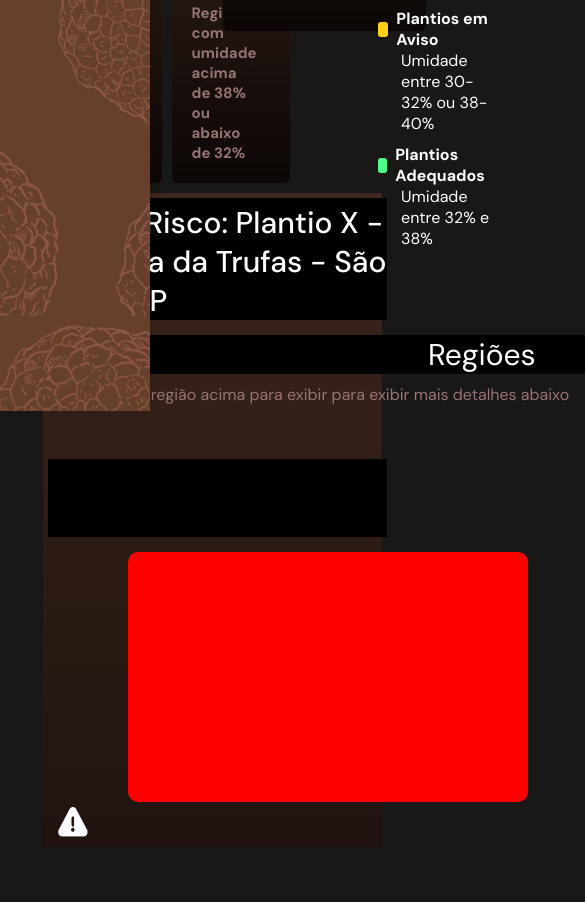
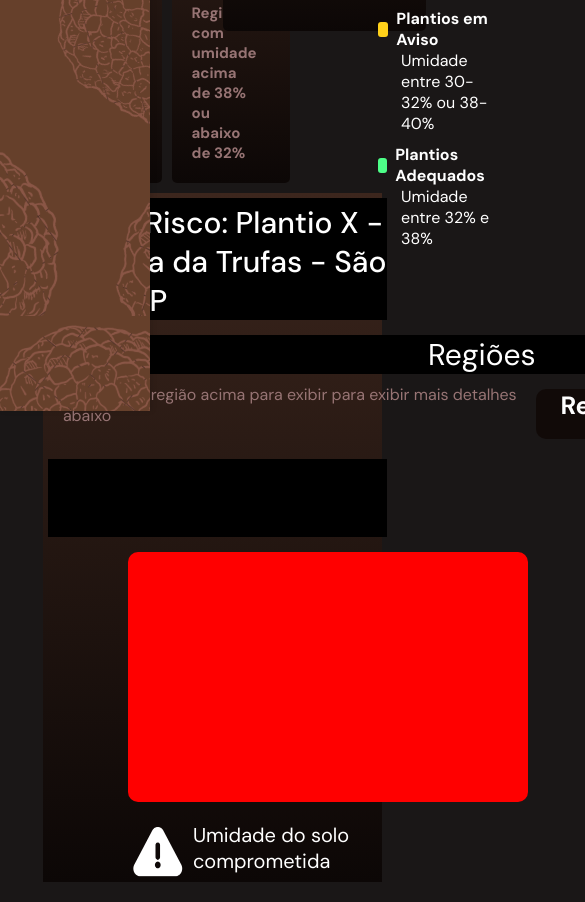
Before and after one commit to PedroClaudinoBarbosa/Lagotto, a website: page public/dashboardAvisos.html in a window 390 px wide. Shown: the part 433-1335 px from the top of the page, 585 px wide, since content can reach past the window. Before the commit the page ends 1280 px from the top, so only its background shows below. Drawn offline with nearby package versions, Linux system fonts and the light colour scheme; no server answers.

Commit message:
CSS mais responsivo

```diff
--- a/public/dashboardAvisos.html
+++ b/public/dashboardAvisos.html
@@ -124,7 +124,7 @@
                         <div class="kpiSelecionada">
                             <div id="quadradoRegiaoSelecionada"></div>
                             <div id="alertaRegiaoSelecionada">
-                                <img src="./assets/alerta_branco.png">
+                                <img src="./assets/alerta_branco.png"> <span>Umidade do solo comprometida</span>
                             </div>
                         </div>
                         <div id="graficoAlertasRegiao">
--- a/public/styles/dashboard.css
+++ b/public/styles/dashboard.css
@@ -714,11 +714,12 @@
 
 #avisos {
     display: flex;
-    background: linear-gradient(to bottom, #3c261d, #20130f);
+    background: linear-gradient(to bottom, #3c261d, #0c0706);
     height: max-content;
     width: 100%;
 
     margin-top: 10px;
+    margin-bottom: 20px;
 }
 
 #plantioEmRisco {
@@ -760,7 +761,7 @@
 
 .regioesTitulo {
     background-color: #000000;
-    width: 900px;
+    width: 175%;
 }
 
 .regioesTitulo h3 {
@@ -781,18 +782,13 @@
     flex-direction: column;
 }
 
-.alertasPlantio {
-    display: flex;
-    flex-direction: column;
-}
-
 .alertasTitulo {
     background-color: #000000;
-    width: 700px;
+    width: 100%;
 }
 
 .alertasTitulo h3 {
-    margin-left: 230px;
+    margin-left:30%;
     color: white;
     font-weight: 400;
     font-size: 30px;
@@ -852,3 +848,26 @@
 
     background-color: red;
 }
+
+#alertaRegiaoSelecionada {
+    display: flex;
+    flex-direction: row;
+    margin-top: 20px;
+    margin-left: 20px;
+
+    width: 300px;
+}
+
+#alertaRegiaoSelecionada img {
+    width: 50px;
+    height: 50px;
+
+    margin-left: 65px;
+    margin-right: 10px;
+}
+
+#alertaRegiaoSelecionada span {
+    font-size: 20px;
+
+    color: white;
+}
```
